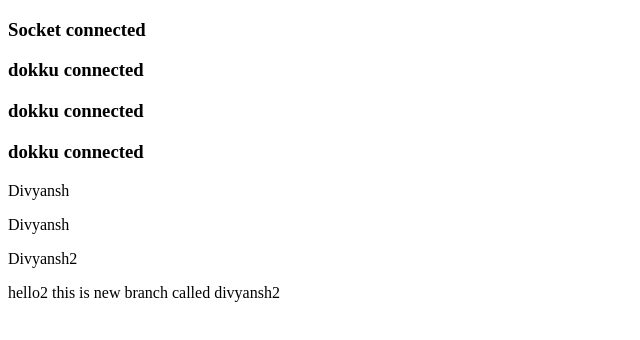
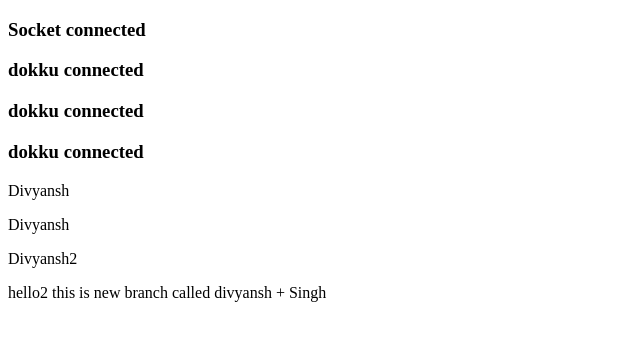
Before and after one commit to divyansh360circle/temporary, a website: page index.html in a window 1280 px wide. Shown: the full height of the page, 0-640 px from the left. Drawn offline with Linux system fonts and the light colour scheme.

Commit message:
some message

```diff
--- a/index.html
+++ b/index.html
@@ -15,7 +15,7 @@
   <p>Divyansh</p>
   <p>Divyansh</p>
   <p>Divyansh2</p>
-  <p>hello2 this is new branch called divyansh2</p>
+  <p>hello2 this is new branch called divyansh + Singh</p>
     <!-- <script src="/socket.io/socket.io.js"></script> -->
   <!-- <script>
     var socket = io('http://localhost:5000');
```
